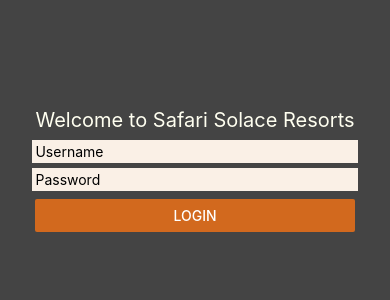
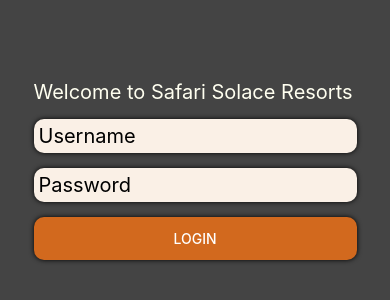
Before and after one commit to Bednaz98/SafariSolaceResortsHelper, a React Native app: screen / in a window 390 px wide. Shown: the part 252-552 px from the top of the page. Built offline with nearby package versions, Linux system fonts and the light colour scheme.

Commit message:
styling update

```diff
--- a/SafariSolaceStyleTools/basicbutton.tsx
+++ b/SafariSolaceStyleTools/basicbutton.tsx
@@ -1,17 +1,18 @@
 import React from "react";
 import { Button, NativeSyntheticEvent, NativeTouchEvent, View } from "react-native";
 import { v4 } from "uuid";
-import GetColor, { Color } from "./colorstyle";
+import GetColor, { borderRadius, Color, margin, paddingRadius, shadowRadius } from "./styleconfig";
+import PixelSpacer from "./pixel-spacer";
 
 
 export default function BasicButton(props){
     const {onPress, title} = props;
 
     return(
-    <View style={{padding:3 }}>
+
+    <View style={{margin:margin(), backgroundColor:GetColor(Color.Button), padding: paddingRadius(), borderRadius:borderRadius(),shadowRadius:shadowRadius()}}>
         <Button onPress={props.onPress} title={ props.title} color={GetColor(Color.Button)} // << main propers here
         //Extra attributes added
-
         disabled = { props.disabled} key={ props.key} testID={props.testID}
         /*this is the close of the button tag*//>
     </View>)
--- a/SafariSolaceStyleTools/basicinputtext.tsx
+++ b/SafariSolaceStyleTools/basicinputtext.tsx
@@ -1,6 +1,6 @@
 import React from "react";
 import { TextInput, View } from "react-native";
-import GetColor, { Color } from "./colorstyle";
+import GetColor, { borderRadius, Color, margin, paddingRadius, shadowRadius } from "./styleconfig";
 
 
 export default function BasicInputText(props){
@@ -14,8 +14,10 @@ export default function BasicInputText(props){
     const onContentSizeChange = props?.onContentSizeChange ?? ( ({ nativeEvent: { contentSize: { width, height } } }) => {} );
 
     return(
-    <View style={{backgroundColor:GetColor(Color.InputText), padding:3}}>
+    <View style={{backgroundColor:GetColor(Color.InputText), borderRadius:borderRadius(), margin:margin(), padding:paddingRadius(), shadowRadius:shadowRadius()}}>
         <TextInput value={value} onChangeText={onChangeText} placeholder={placeholder}
-    keyboardType={keyboardType} editable={editable} onChange={onChange} onContentSizeChange={onContentSizeChange}/>
+        keyboardType={keyboardType} editable={editable} onChange={onChange} onContentSizeChange={onContentSizeChange}
+        style={{fontSize:20}}
+        />
     </View>)
 }
--- a/SafariSolaceStyleTools/basicmodal.tsx
+++ b/SafariSolaceStyleTools/basicmodal.tsx
@@ -1,8 +1,9 @@
 import React, { useState } from "react";
 import { Modal, View,StyleSheet, Button } from "react-native";
 import BasicButton from "./basicbutton";
-import BasicText from "./basictext";
-import GetColor, { Color } from "./colorstyle";
+import GetColor, { borderRadius, Color, margin, paddingRadius } from "./styleconfig";
+import FlexSpacer from "./flex-spacer";
+import PixelSpacer from "./pixel-spacer";
 
 
 
@@ -15,11 +16,8 @@ export default function BasicModal(props){
   const styles = StyleSheet.create({
     modalView: {
       flexDirection:"column",
-      margin: 20,
-      backgroundColor:GetColor(Color.Modal),
-      borderRadius: 20,
-      padding: 35,
-      alignItems: "center",
+      flex:1,
+      alignContent:"center", justifyContent:"center",alignItems:"center",
       shadowColor: "#000",
       shadowOffset: {
         width: 0,
@@ -30,24 +28,23 @@ export default function BasicModal(props){
 
     return(
       <View>
+        <View style={{alignItems:"center", justifyContent:"center"}}>
+          {/* Main Modal  */}
           <Modal
             animationType="slide"
             transparent={true}
             visible={show}
             onRequestClose={() => {setShow(!show)}}>
-          <View style={ {flex: 1, justifyContent: "center", alignItems: "center", marginTop: 22, backgroundColor:GetColor(Color.Modal)} }>
-            <View style={styles.modalView}>
+            <View style={ styles.modalView}>
+              <View style={{ margin:margin(),padding:paddingRadius(), borderRadius:borderRadius(), backgroundColor:GetColor(Color.ModalBackground), borderWidth:5}}>
 
-              <View>
                   {child}
-              </View>
-              <View>
                 <BasicButton title={"close"} onPress={()=>{setShow(!show)}}/>
-              </View>
-
               </View>
             </View>
           </Modal>
+          {/* Main Modal  */}
+        </View>
 
         <BasicButton title={openTitle} onPress={()=>{setShow(true)}}/>
 
--- a/SafariSolaceStyleTools/basictext.tsx
+++ b/SafariSolaceStyleTools/basictext.tsx
@@ -1,8 +1,7 @@
 import React from 'react'
 import { View,Text } from 'react-native'
-import GetColor, { Color } from './colorstyle'
-
-
+import GetColor, { Color } from './styleconfig'
+import  '../assets/fonts/ApeMount-WyPM9.ttf';
 
 
 /** the only required prop, @attribute 'text', optionally @Attribute'textType' of type 'TextType' can be included for specifying extra styling options*/
@@ -12,11 +11,19 @@ export default function BasicText(props){
     //This will grab from the props the type of text for styling
     // is not found, it will default to general text
     const textType:TextType = props?.type ?? TextType.General
+    let textColor = Color.Text
+    switch(textType){
+        case TextType.General:{textColor =Color.Text ;   ;break }
+        case TextType.Header:{textColor =Color.textHeader;  ; break}
+        case TextType.Title:{textColor =Color.textTitle ; ;break}
+    }
     return (
-    <View style={{padding:3}}>
-        <Text style={getTextStyle(textType)}>{text}</Text>
+    <View style={{margin:5}}>
+        <Text style={[{color:GetColor(textColor)}, getTextStyle(textType)]}>{text}</Text>
     </View>)
 }
+
+
 
 /**The type */
 export enum TextType{
@@ -26,11 +33,11 @@ export enum TextType{
 }
 function getTextStyle(textType:TextType){
     switch(textType){
-    case TextType.Title  :  {return {color:GetColor(Color.Text), fontSize:70}}
-    case TextType.Header :  {return {color:GetColor(Color.Text), fontSize:50}}
+    case TextType.Title  :  {return { fontSize:70}}
+    case TextType.Header :  {return {fontSize:40}}
+    case TextType.Header :  {return {fontSize:20}}
     // The default case should be exactly the same as the general text as an edge case
-    case TextType.General:  {return {color:GetColor(Color.Text), fontSize:20}}
-    default              :  {return {color:GetColor(Color.Text), fontSize:20}}
+    default              :  {return {fontSize:20}}
     //=================================================================================
     }
 }
--- /dev/null
+++ b/SafariSolaceStyleTools/styleconfig.ts
@@ -0,0 +1,140 @@
+import { useContext } from "react";
+import { Platform } from "react-native";
+import { themeContext } from "./themecontext";
+
+
+
+
+export enum Theme{
+    default,
+    light,
+    dark,
+    hacker
+}
+
+export enum Color{
+    Text,
+    textHeader,
+    textTitle,
+    Button,
+    ModalBackground,
+    ModalInner,
+    InputText,
+    primaryColor,
+    SecondaryColor,
+    TertiaryColor,
+}
+
+export default function GetColor(colorType:Color){
+    const context = useContext(themeContext);
+    let returnColor = '#ffffff'
+
+    switch(context.theme){
+        case Theme.light:{
+            switch(colorType){
+                case Color.Text: { returnColor = 'ivory' ; break}
+                case Color.textHeader: { returnColor = 'ivory' ; break}
+                case Color.textTitle: { returnColor = 'ivory' ; break}
+                case Color.Button: { returnColor = 'chocolate' ; break}
+                case Color.InputText: { returnColor ='linen'; break}
+                case Color.ModalBackground: { returnColor = '#96D65E'}
+                case Color.ModalInner: { returnColor = '#ffffff'}
+                case Color.primaryColor: { returnColor = '#5B995A' ; break}
+                case Color.SecondaryColor: { returnColor = '#824026' ; break}
+                case Color.TertiaryColor: { returnColor = '#12FF5A' ; break}
+                default:      { returnColor = '#ffffff' ; break}
+            }
+        }
+        case Theme.dark:{
+            switch(colorType){
+                case Color.Text: { returnColor = 'ivory' ; break}
+                case Color.textHeader: { returnColor = 'ivory' ; break}
+                case Color.textTitle: { returnColor = 'ivory' ; break}
+                case Color.Button: { returnColor = 'chocolate' ; break}
+                case Color.InputText: { returnColor ='linen'; break}
+                case Color.ModalBackground: { returnColor = '#96D65E'}
+                case Color.ModalInner: { returnColor = '#ffffff'}
+                case Color.primaryColor: { returnColor = '#5B995A' ; break}
+                case Color.SecondaryColor: { returnColor = '#824026' ; break}
+                case Color.TertiaryColor: { returnColor = '#12FF5A' ; break}
+                default:      { returnColor = '#ffffff' ; break}
+            }
+        }
+        case Theme.hacker:{
+            switch(colorType){
+                case Color.Text: { returnColor = 'ivory' ; break}
+                case Color.textHeader: { returnColor = 'ivory' ; break}
+                case Color.textTitle: { returnColor = 'ivory' ; break}
+                case Color.Button: { returnColor = 'chocolate' ; break}
+                case Color.InputText: { returnColor ='linen'; break}
+                case Color.ModalBackground: { returnColor = '#96D65E'}
+                case Color.ModalInner: { returnColor = '#ffffff'}
+                case Color.primaryColor: { returnColor = '#5B995A' ; break}
+                case Color.SecondaryColor: { returnColor = '#824026' ; break}
+                case Color.TertiaryColor: { returnColor = '#12FF5A' ; break}
+                default:      { returnColor = '#ffffff' ; break}
+            }
+        }
+        default:{
+            switch(colorType){
+                case Color.Text: { returnColor = 'ivory' ; break}
+                case Color.textHeader: { returnColor = 'ivory' ; break}
+                case Color.textTitle: { returnColor = 'ivory' ; break}
+                case Color.Button: { returnColor = 'chocolate' ; break}
+                case Color.InputText: { returnColor ='linen'; break}
+                case Color.ModalBackground: { returnColor = '#96D65E'}
+                case Color.ModalInner: { returnColor = '#ffffff'}
+                case Color.primaryColor: { returnColor = '#5B995A' ; break}
+                case Color.SecondaryColor: { returnColor = '#824026' ; break}
+                case Color.TertiaryColor: { returnColor = '#12FF5A' ; break}
+                default:      { returnColor = '#ffffff' ; break}
+            }
+        }
+    }
+    if(Platform.OS == "android"){ return `${returnColor }`}
+    else return returnColor
+
+}
+
+
+export function shadowRadius(){
+    const context = useContext(themeContext);
+    switch(context.theme){
+        case Theme.light:   {return 5}
+        case Theme.dark:    {return 5}
+        case Theme.hacker:  {return 1}
+        default:            {return 5}
+    }
+
+}
+
+export function borderRadius(){
+    const context = useContext(themeContext);
+    switch(context.theme){
+        case Theme.light:   {return 10}
+        case Theme.dark:    {return 10}
+        case Theme.hacker:  {return 2}
+        default:            {return 10}
+    }
+
+}
+
+export function paddingRadius(){
+    const context = useContext(themeContext);
+    switch(context.theme){
+        case Theme.light:   {return 5}
+        case Theme.dark:    {return 5}
+        case Theme.hacker:  {return 0}
+        default:            {return 5}
+    }
+}
+
+export function margin(){
+    const context = useContext(themeContext);
+    switch(context.theme){
+        case Theme.light:   {return 5}
+        case Theme.dark:    {return 5}
+        case Theme.hacker:  {return 2}
+        default:            {return 5}
+    }
+}
--- a/SafariSolaceStyleTools/themecontext.tsx
+++ b/SafariSolaceStyleTools/themecontext.tsx
@@ -1,5 +1,5 @@
 import { createContext, useContext } from "react";
-import { Theme } from "./colorstyle";
+import { Theme } from "./styleconfig";
 
 
 
@@ -9,7 +9,7 @@ export interface ThemeContextInterface{
     setTheme:Function
 }
 
-export const themeContextObject:ThemeContextInterface = {theme:0,setTheme:()=>{}}
+export const themeContextObject:ThemeContextInterface = {theme:0, setTheme:()=>{}}
 
 /**This is the global 'Theme' context*/
 export const themeContext = createContext(themeContextObject)
```
Also changed, not shown: SafariSolaceStyleTools/basicdropdown.tsx (+4 -4 lines). Lines whose indentation alone changed are shown as unchanged.
